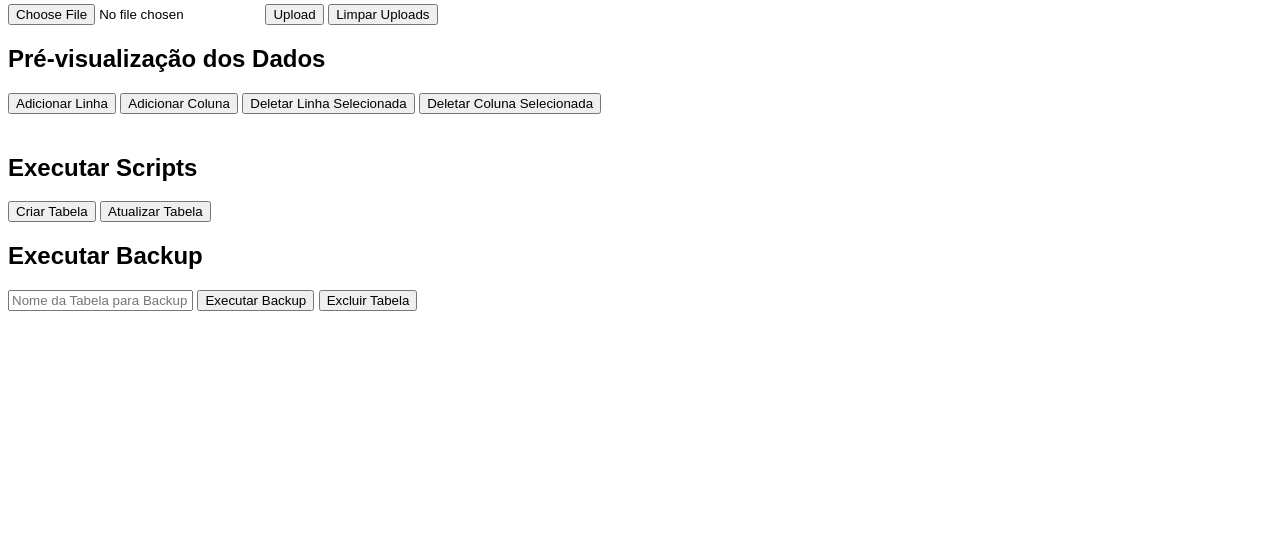
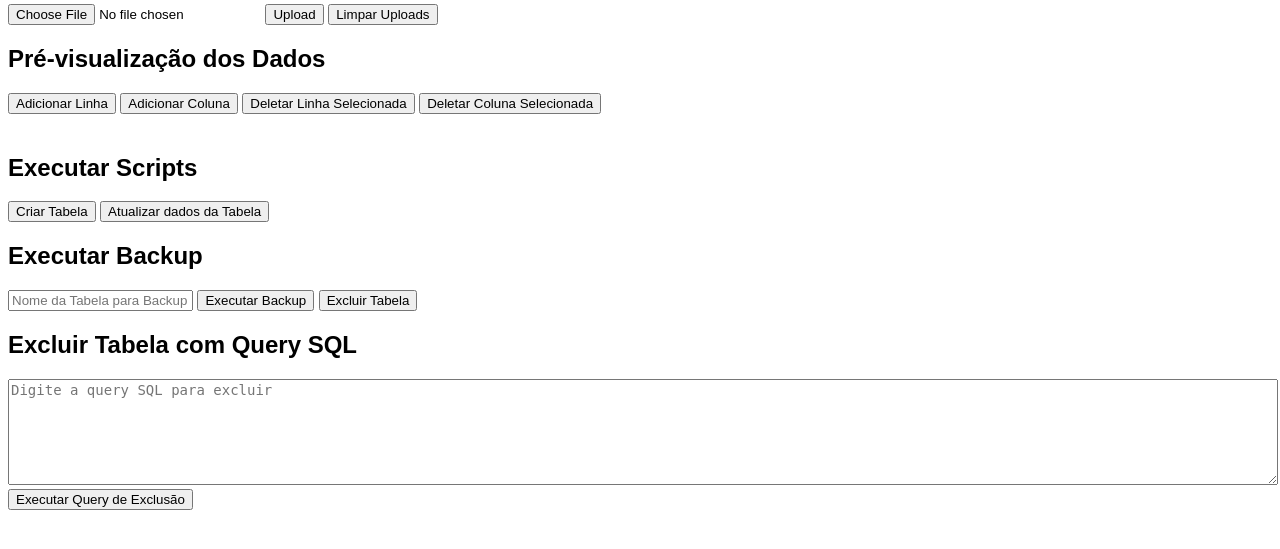
Before and after one commit to Juan-Domingues/EzImport, a Flask app: page / in a window 1280 px wide. Shown: the part 145-694 px from the top of the page. Run offline with Flask 3, Linux system fonts and the light colour scheme; some libraries are stand-ins or nearby versions.

Commit message:
código atualizado

```diff
--- a/app.py
+++ b/app.py
@@ -1,4 +1,4 @@
-from flask import Flask, request, render_template, redirect, url_for
+from flask import Flask, request, render_template, redirect, url_for, jsonify
 import os
 import subprocess
 import pyodbc
@@ -75,5 +75,24 @@ def delete_table(table_name):
     except Exception as e:
         return f"Erro ao excluir a tabela {table_name}: {str(e)}", 500
 
+@app.route('/delete_table_with_query', methods=['POST'])
+def delete_table_with_query():
+    data = request.get_json()
+    query = data.get('query')
+    server = 'SQL19BICR\\SQL19BICR,61161'
+    database = 'RevenueManagement'
+    uid = 'job.revenue'
+    pwd = 'Job@r3v3nu3'
+    try:
+        conn = pyodbc.connect(f'DRIVER={{SQL Server}};SERVER={server};DATABASE={database};UID={uid};PWD={pwd}')
+        cursor = conn.cursor()
+        cursor.execute(query)
+        conn.commit()
+        cursor.close()
+        conn.close()
+        return "Query de exclusão executada com sucesso!", 200
+    except Exception as e:
+        return f"Erro ao executar a query: {str(e)}", 500
+
 if __name__ == '__main__':
-    app.run(debug=True)
+    app.run(host='0.0.0.0', port=5000, debug=True)
--- a/templates/index.html
+++ b/templates/index.html
@@ -3,7 +3,7 @@
 <head>
     <meta charset="UTF-8">
     <meta name="viewport" content="width=device-width, initial-scale=1.0">
-    <title>Upload de Arquivo</title>
+    <title>Ez-Import</title>
     <style>
         body {
             font-family: Arial, sans-serif;
@@ -52,6 +52,19 @@
         .table-controls {
             margin-top: 10px;
         }
+        .delete-interface {
+            margin-top: 20px;
+        }
+        textarea {
+            width: 100%;
+            height: 100px;
+            font-family: monospace;
+            font-size: 14px;
+        }
+        .table-container {
+            max-height: 400px; /* Limitar a altura da tabela */
+            overflow-y: auto; /* Adicionar barra de rolagem vertical */
+        }
     </style>
 </head>
 <body>
@@ -74,16 +87,24 @@
         <button type="button" onclick="deleteSelectedRow()">Deletar Linha Selecionada</button>
         <button type="button" onclick="deleteSelectedColumn()">Deletar Coluna Selecionada</button>
     </div>
-    <table id="dataTable"></table>
+    <div class="table-container">
+        <table id="dataTable"></table>
+    </div>
 
     <h2>Executar Scripts</h2>
     <button type="button" onclick="runScript('teste_criação_tabela.py')">Criar Tabela</button>
-    <button type="button" onclick="runScript('teste_update_tabela.py')">Atualizar Tabela</button>
+    <button type="button" onclick="runScript('teste_update_tabela.py')">Atualizar dados da Tabela</button>
 
     <h2>Executar Backup</h2>
     <input type="text" id="backupTableName" placeholder="Nome da Tabela para Backup">
     <button type="button" onclick="runBackupScript()">Executar Backup</button>
     <button type="button" onclick="deleteTable()">Excluir Tabela</button>
+
+    <div class="delete-interface">
+        <h2>Excluir Tabela com Query SQL</h2>
+        <textarea id="deleteQuery" placeholder="Digite a query SQL para excluir"></textarea>
+        <button type="button" onclick="deleteTableWithQuery()">Executar Query de Exclusão</button>
+    </div>
 
     <script>
         let selectedCell = null;
@@ -141,12 +162,13 @@
         }
 
         function displayTable(rows) {
+            const hasHeader = confirm('O arquivo possui cabeçalho?');
             const table = document.getElementById('dataTable');
             table.innerHTML = '';
-            rows.forEach((row, rowIndex) => {
+            rows.slice(0, 10).forEach((row, rowIndex) => { // Limitar a visualização a 10 linhas
                 const tr = document.createElement('tr');
                 row.forEach((cell, cellIndex) => {
-                    const cellElement = rowIndex === 0 ? document.createElement('th') : document.createElement('td');
+                    const cellElement = (hasHeader && rowIndex === 0) ? document.createElement('th') : document.createElement('td');
                     cellElement.contentEditable = true;
                     cellElement.textContent = cell;
                     cellElement.onclick = () => selectCell(cellElement);
@@ -252,6 +274,30 @@
             }
         }
 
+        function deleteTableWithQuery() {
+            const query = document.getElementById('deleteQuery').value;
+            if (query) {
+                fetch('/delete_table_with_query', {
+                    method: 'POST',
+                    headers: {
+                        'Content-Type': 'application/json'
+                    },
+                    body: JSON.stringify({ query: query })
+                }).then(response => {
+                    if (response.ok) {
+                        alert('Query de exclusão executada com sucesso!');
+                    } else {
+                        response.text().then(text => alert(`Erro ao executar a query: ${text}`));
+                    }
+                }).catch(error => {
+                    console.error('Erro:', error);
+                    alert('Erro ao executar a query.');
+                });
+            } else {
+                alert('Por favor, insira a query SQL para excluir.');
+            }
+        }
+
         function addRow() {
             const table = document.getElementById('dataTable');
             const row = table.insertRow();
```
